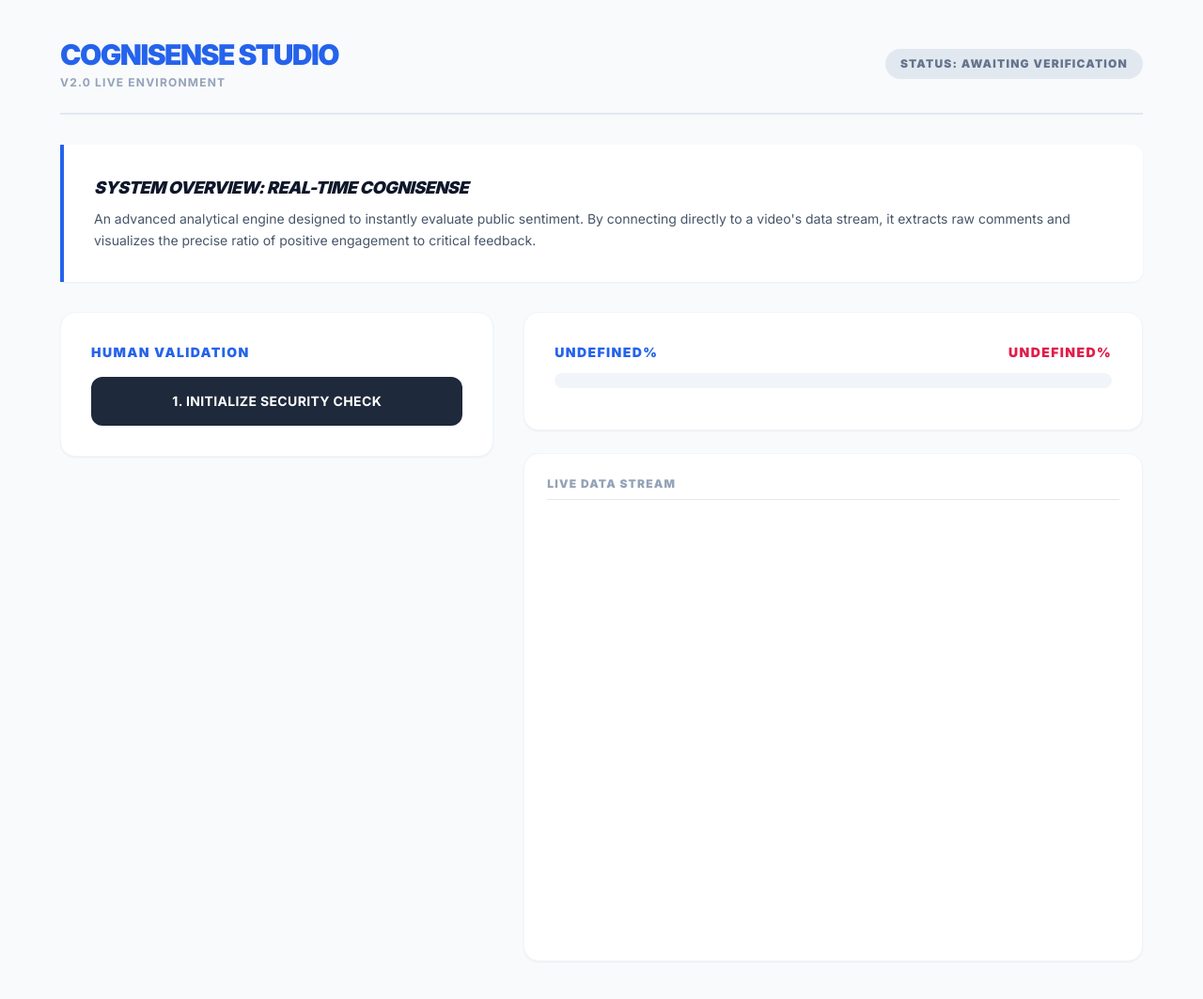
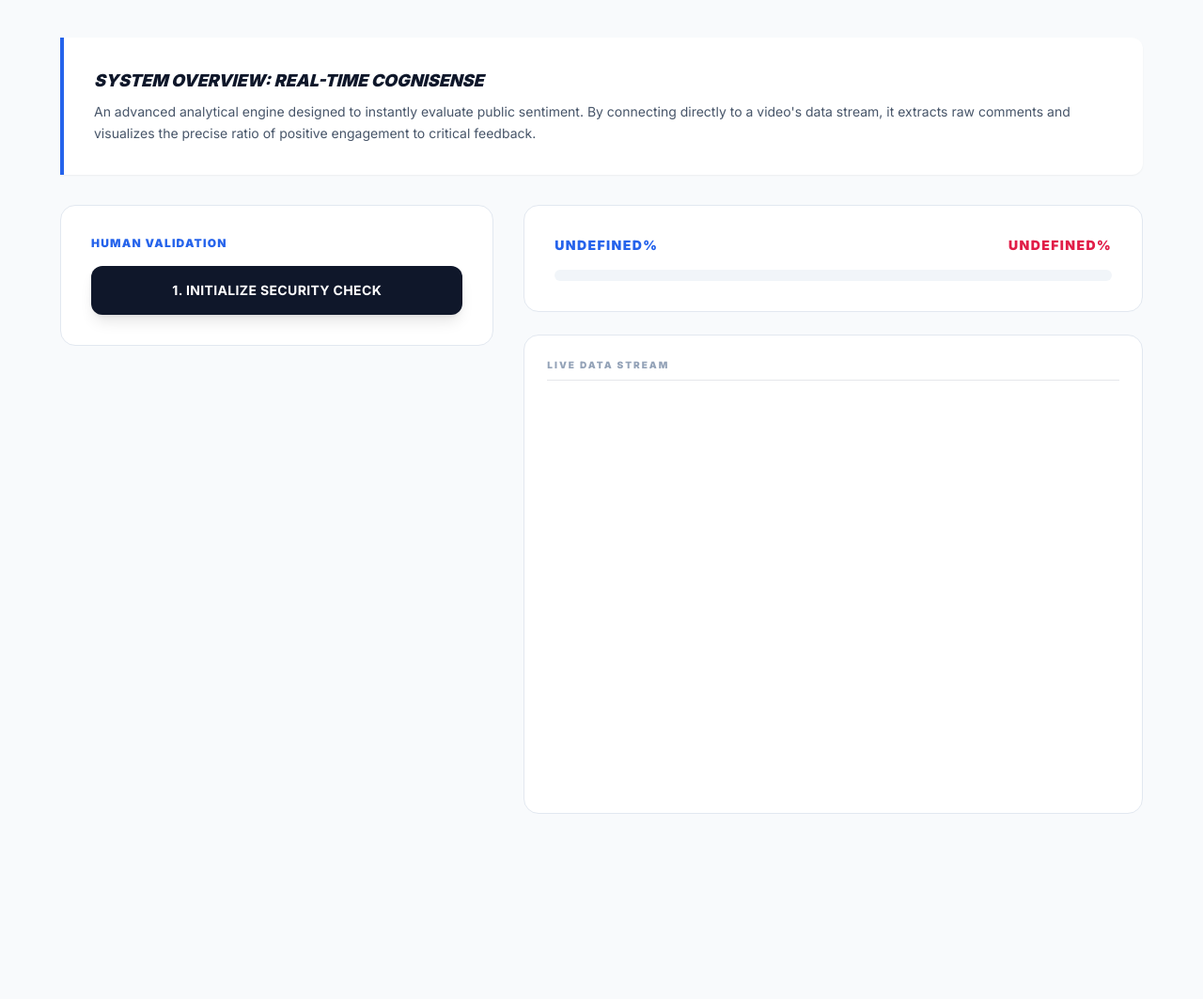
Before and after one commit to MrinalDashora/Real_Time_Analyzer, a Flask app: page / in a window 1280 px wide. Shown: the whole page at 94% size. After the commit the page ends 866 px from the top, so only its background shows below. Run offline with Flask 3, Linux system fonts and the light colour scheme; some libraries are stand-ins or nearby versions.

Commit message:
Final smart UI and real-time auto-fill

```diff
--- a/app.py
+++ b/app.py
@@ -8,11 +8,11 @@ load_dotenv()
 
 app = Flask(__name__)
 
-# Securely get API Key from Environment
+# Fetch API Key from Render Environment
 YOUTUBE_API_KEY = os.getenv("YOUTUBE_API_KEY")
 youtube = build('youtube', 'v3', developerKey=YOUTUBE_API_KEY)
 
-def extract_video_id(url):
+def extract_id(url):
     pattern = r'(?:v=|\/)([0-9A-Za-z_-]{11}).*'
     match = re.search(pattern, url)
     return match.group(1) if match else None
@@ -24,80 +24,48 @@ def index():
 @app.route('/get_metadata', methods=['POST'])
 def get_metadata():
     data = request.json
-    video_url = data.get('url')
-    video_id = extract_video_id(video_url)
-
-    if not video_id:
+    vid_id = extract_id(data.get('url'))
+    if not vid_id:
         return jsonify({"error": "Invalid URL"}), 400
-
     try:
-        request_api = youtube.videos().list(part="snippet,statistics", id=video_id)
-        response = request_api.execute()
-
-        if not response['items']:
-            return jsonify({"error": "Video not found"}), 404
-
-        stats = response['items'][0]['statistics']
-        snippet = response['items'][0]['snippet']
-
-        return jsonify({
-            "commentCount": stats.get('commentCount', 0),
-            "title": snippet.get('title'),
-            "thumbnail": snippet['thumbnails']['high']['url']
-        })
-    except Exception as e:
-        return jsonify({"error": str(e)}), 500
+        res = youtube.videos().list(part="statistics", id=vid_id).execute()
+        count = res['items'][0]['statistics'].get('commentCount', 0)
+        return jsonify({"commentCount": count})
+    except:
+        return jsonify({"error": "Fetch failed"}), 500
 
 @app.route('/analyze', methods=['POST'])
 def analyze():
     data = request.json
-    video_url = data.get('url')
-    max_results = data.get('max_results', 50)
-    video_id = extract_video_id(video_url)
-
-    if not video_id:
-        return jsonify({"error": "Invalid YouTube URL"}), 400
+    vid_id = extract_id(data.get('url'))
+    limit = int(data.get('max_results', 50))
 
     try:
-        # Fetch Video Metadata
-        video_response = youtube.videos().list(part="snippet", id=video_id).execute()
-        title = video_response['items'][0]['snippet']['title']
-        thumbnail = video_response['items'][0]['snippet']['thumbnails']['high']['url']
+        comments = []
+        token = None
+        while len(comments) < limit:
+            res = youtube.commentThreads().list(
+                part="snippet", videoId=vid_id,
+                maxResults=min(100, limit - len(comments)),
+                pageToken=token
+            ).execute()
 
-        # Fetch Comments
-        comments = []
-        next_page_token = None
+            for item in res['items']:
+                txt = item['snippet']['topLevelComment']['snippet']['textDisplay']
+                # Improved sentiment check
+                pos_list = ['good', 'great', 'love', 'nice', 'best', 'amazing', 'excellent', 'wow']
+                sentiment = 'Positive' if any(w in txt.lower() for w in pos_list) else 'Negative'
+                comments.append({'text': txt, 'sentiment': sentiment})
 
-        while len(comments) < max_results:
-            request_api = youtube.commentThreads().list(
-                part="snippet",
-                videoId=video_id,
-                maxResults=min(100, max_results - len(comments)),
-                pageToken=next_page_token
-            )
-            response = request_api.execute()
+            token = res.get('nextPageToken')
+            if not token: break
 
-            for item in response['items']:
-                comment = item['snippet']['topLevelComment']['snippet']['textDisplay']
-                # Simple Sentiment Logic
-                pos_words = ['good', 'great', 'awesome', 'amazing', 'love', 'best', 'nice']
-                sentiment = 'Positive' if any(word in comment.lower() for word in pos_words) else 'Negative'
-                comments.append({'text': comment, 'sentiment': sentiment})
+        pos = sum(1 for c in comments if c.sentiment == 'Positive')
+        total = len(comments)
+        p_per = round((pos/total)*100, 1) if total > 0 else 0
+        n_per = round(100 - p_per, 1) if total > 0 else 0
 
-            next_page_token = response.get('nextPageToken')
-            if not next_page_token:
-                break
-
-        pos_count = sum(1 for c in comments if c.sentiment == 'Positive')
-        neg_count = len(comments) - pos_count
-
-        return jsonify({
-            "title": title,
-            "thumbnail": thumbnail,
-            "comments": comments,
-            "positive_percentage": round((pos_count/len(comments))*100, 1) if comments else 0,
-            "negative_percentage": round((neg_count/len(comments))*100, 1) if comments else 0
-        })
+        return jsonify({"comments": comments, "p_per": p_per, "n_per": n_per})
     except Exception as e:
         return jsonify({"error": str(e)}), 500
 
--- a/templates/index.html
+++ b/templates/index.html
@@ -3,34 +3,23 @@
 <head>
     <meta charset="UTF-8">
     <meta name="viewport" content="width=device-width, initial-scale=1.0">
-    <title>Real-Time CogniSense</title>
+    <title>CogniSense Studio</title>
     <script src="https://cdn.tailwindcss.com"></script>
     <link href="https://fonts.googleapis.com/css2?family=Inter:wght@400;700;900&display=swap" rel="stylesheet">
     <style>
-        body { font-family: 'Inter', sans-serif; }
-        .glass { background: #ffffff; border-radius: 1rem; }
-        .input-glass { background: #f0f4f8; border-radius: 0.75rem; border: none; outline: none; }
-        .input-glass:focus { box-shadow: 0 0 0 2px #2563eb; }
-        ::-webkit-scrollbar { width: 6px; }
-        ::-webkit-scrollbar-track { background: transparent; }
+        body { font-family: 'Inter', sans-serif; background-color: #f8fafc; }
+        .glass { background: white; border-radius: 1rem; border: 1px solid #e2e8f0; }
+        .input-glass { background: #f1f5f9; border-radius: 0.75rem; border: none; outline: none; }
+        .input-glass:focus { ring: 2px solid #2563eb; }
+        ::-webkit-scrollbar { width: 5px; }
         ::-webkit-scrollbar-thumb { background: #cbd5e1; border-radius: 10px; }
     </style>
 </head>
-<body class="bg-slate-50 text-slate-800 min-h-screen p-6 md:p-10">
+<body class="p-6 md:p-10">
 
     <div class="max-w-6xl mx-auto space-y-8">
-        <header class="flex justify-between items-center pb-6 border-b-2 border-slate-200">
-            <div>
-                <h1 class="text-3xl font-black tracking-tighter text-blue-600 uppercase">CogniSense Studio</h1>
-                <p class="text-xs font-bold text-slate-400 tracking-widest mt-1">V2.0 LIVE ENVIRONMENT</p>
-            </div>
-            <div id="authStatus" class="px-4 py-2 bg-slate-200 text-slate-500 text-xs font-black rounded-full uppercase tracking-widest">
-                Status: Awaiting Verification
-            </div>
-        </header>
-
-        <div class="bg-white p-8 shadow-sm border-l-4 border-blue-600 rounded-r-xl">
-            <h2 class="text-lg font-black uppercase text-slate-900 mb-2 tracking-tight italic">System Overview: Real-Time CogniSense</h2>
+        <div class="bg-white p-8 border-l-4 border-blue-600 rounded-r-xl shadow-sm">
+            <h2 class="text-lg font-black uppercase italic text-slate-900 mb-2">System Overview: Real-Time CogniSense</h2>
             <p class="text-sm text-slate-600 leading-relaxed font-medium">
                 An advanced analytical engine designed to instantly evaluate public sentiment. By connecting directly to a video's data stream, it extracts raw comments and visualizes the precise ratio of positive engagement to critical feedback.
             </p>
@@ -38,116 +27,118 @@
 
         <div class="grid grid-cols-1 lg:grid-cols-12 gap-8">
             <div class="lg:col-span-5 space-y-6">
-                <div id="authPanel" class="glass p-8 shadow-sm border border-slate-100">
-                    <h3 class="text-sm font-black text-blue-600 mb-4 uppercase tracking-widest">Human Validation</h3>
+                <div id="authPanel" class="glass p-8">
+                    <h3 class="text-xs font-black text-blue-600 mb-4 uppercase tracking-widest">Human Validation</h3>
                     <div class="space-y-4">
-                        <button onclick="generateOTP()" class="w-full bg-[#1e293b] hover:bg-slate-900 text-white font-bold py-4 px-4 rounded-xl transition-all text-sm uppercase tracking-wide">1. INITIALIZE SECURITY CHECK</button>
-                        <div id="otpDisplay" class="hidden text-center p-3 bg-slate-100 rounded-xl font-mono text-lg font-bold tracking-widest text-slate-700"></div>
-                        <input type="text" id="otpInput" placeholder="ENTER CAPTCHA CODE" class="w-full input-glass p-4 text-center font-black uppercase hidden">
-                        <button id="verifyBtn" onclick="verifyOTP()" class="hidden w-full bg-blue-600 hover:bg-blue-700 text-white font-bold py-4 px-4 rounded-xl transition-all text-sm uppercase">2. VERIFY HUMAN IDENTITY</button>
+                        <button onclick="genOTP()" class="w-full bg-[#0f172a] text-white font-bold py-4 rounded-xl uppercase text-sm tracking-wide shadow-lg hover:bg-slate-800 transition-all">1. Initialize Security Check</button>
+                        <div id="otpBox" class="hidden text-center p-3 bg-slate-100 rounded-xl font-mono text-xl font-bold text-slate-700 tracking-widest"></div>
+                        <input type="text" id="otpIn" placeholder="ENTER CAPTCHA" class="w-full input-glass p-4 text-center font-black hidden">
+                        <button id="vBtn" onclick="verify()" class="hidden w-full bg-blue-600 text-white font-bold py-4 rounded-xl uppercase text-sm">2. Verify Identity</button>
                     </div>
                 </div>
 
-                <div id="controlPanel" class="hidden glass p-8 shadow-sm border border-slate-100 space-y-6">
+                <div id="mainPanel" class="hidden glass p-8 space-y-6">
                     <div>
                         <label class="block text-xs font-black text-blue-600 mb-2 uppercase tracking-widest">Video Source URL</label>
-                        <input type="text" id="videoUrl" oninput="fetchCommentCount()" placeholder="https://youtube.com/watch?v=..." class="w-full input-glass p-4 text-sm font-medium text-slate-700">
+                        <input type="text" id="url" oninput="getMeta()" placeholder="https://youtube.com/watch?v=..." class="w-full input-glass p-4 text-sm font-medium">
                     </div>
                     <div>
                         <label class="block text-xs font-black text-blue-600 mb-2 uppercase tracking-widest">No. of Comments</label>
-                        <input type="number" id="depth" placeholder="e.g. 50" class="w-full input-glass p-4 text-xl font-black text-slate-900">
+                        <input type="number" id="count" placeholder="e.g. 50" class="w-full input-glass p-4 text-xl font-black">
                     </div>
-                    <button onclick="startAnalysis()" id="analyzeBtn" class="w-full bg-blue-600 hover:bg-blue-700 text-white font-black py-4 px-4 rounded-xl transition-all uppercase tracking-widest">Analyze</button>
+                    <button onclick="start()" id="go" class="w-full bg-blue-600 text-white font-black py-4 rounded-xl uppercase tracking-widest shadow-xl shadow-blue-100 hover:bg-blue-700 transition-all">Analyze</button>
                 </div>
             </div>
 
-            <div class="lg:col-span-7">
-                <div id="dataUI" class="space-y-6">
-                    <div class="glass p-8 shadow-sm border border-slate-100 relative overflow-hidden">
-                        <div class="flex justify-between mb-3 text-sm font-black uppercase tracking-widest">
-                            <span class="text-blue-600" id="pT">UNDEFINED%</span>
-                            <span class="text-rose-600" id="nT">UNDEFINED%</span>
-                        </div>
-                        <div class="w-full h-4 bg-slate-100 rounded-full overflow-hidden flex mb-3">
-                            <div id="pB" class="h-full bg-blue-600 transition-all duration-1000" style="width: 0%"></div>
-                            <div id="nB" class="h-full bg-rose-500 transition-all duration-1000" style="width: 0%"></div>
-                        </div>
+            <div class="lg:col-span-7 space-y-6">
+                <div class="glass p-8">
+                    <div class="flex justify-between mb-4 text-sm font-black uppercase tracking-widest">
+                        <span id="pLabel" class="text-blue-600">UNDEFINED%</span>
+                        <span id="nLabel" class="text-rose-600">UNDEFINED%</span>
                     </div>
-                    <div class="glass p-6 shadow-sm border border-slate-100">
-                        <h3 class="text-xs font-black text-slate-400 mb-4 uppercase tracking-widest border-b pb-2">Live Data Stream</h3>
-                        <div id="fd" class="space-y-3 h-[450px] overflow-y-auto pr-2"></div>
+                    <div class="w-full h-3 bg-slate-100 rounded-full overflow-hidden flex">
+                        <div id="pFill" class="h-full bg-blue-600 transition-all duration-1000" style="width: 0%"></div>
+                        <div id="nFill" class="h-full bg-rose-500 transition-all duration-1000" style="width: 0%"></div>
                     </div>
+                </div>
+
+                <div class="glass p-6">
+                    <h3 class="text-[10px] font-black text-slate-400 mb-4 uppercase tracking-[0.2em] border-b pb-2">Live Data Stream</h3>
+                    <div id="feed" class="space-y-3 h-[420px] overflow-y-auto pr-2"></div>
                 </div>
             </div>
         </div>
     </div>
 
     <script>
-        let currentOTP = "";
+        let secret = "";
 
-        async function fetchCommentCount() {
-            const url = document.getElementById('videoUrl').value;
-            const countInput = document.getElementById('depth');
-            if (!url) { countInput.value = ""; return; }
+        // Real-time Metadata Fetch (Auto-fill No. of Comments)
+        async function getMeta() {
+            const link = document.getElementById('url').value;
+            if(!link) { document.getElementById('count').value = ""; return; }
+            try {
+                const r = await fetch('/get_metadata', {
+                    method: 'POST',
+                    headers: {'Content-Type': 'application/json'},
+                    body: JSON.stringify({url: link})
+                });
+                const d = await r.json();
+                if(d.commentCount) document.getElementById('count').value = d.commentCount;
+            } catch(e) {}
+        }
+
+        // Verification Logic
+        function genOTP() {
+            secret = Math.floor(100000 + Math.random() * 900000).toString();
+            document.getElementById('otpBox').innerText = secret;
+            document.getElementById('otpBox').classList.remove('hidden');
+            document.getElementById('otpIn').classList.remove('hidden');
+            document.getElementById('vBtn').classList.remove('hidden');
+        }
+
+        function verify() {
+            if(document.getElementById('otpIn').value === secret) {
+                document.getElementById('authPanel').classList.add('hidden');
+                document.getElementById('mainPanel').classList.remove('hidden');
+            } else { alert("Verification Failed"); }
+        }
+
+        // Final Analysis Trigger
+        async function start() {
+            const link = document.getElementById('url').value;
+            const amt = document.getElementById('count').value;
+            if(!link) return;
+
+            const btn = document.getElementById('go');
+            btn.innerText = "PROCESSING...";
+            btn.disabled = true;
 
             try {
-                const response = await fetch('/get_metadata', {
+                const r = await fetch('/analyze', {
                     method: 'POST',
-                    headers: { 'Content-Type': 'application/json' },
-                    body: JSON.stringify({ url: url })
+                    headers: {'Content-Type': 'application/json'},
+                    body: JSON.stringify({url: link, max_results: amt})
                 });
-                const data = await response.json();
-                if (data.commentCount) { countInput.value = data.commentCount; }
-            } catch (err) { console.log("Validating URL..."); }
-        }
+                const d = await r.json();
 
-        function generateOTP() {
-            currentOTP = Math.floor(100000 + Math.random() * 900000).toString();
-            document.getElementById('otpDisplay').innerText = currentOTP;
-            document.getElementById('otpDisplay').classList.remove('hidden');
-            document.getElementById('otpInput').classList.remove('hidden');
-            document.getElementById('verifyBtn').classList.remove('hidden');
-        }
+                // Switch UNDEFINED% to real data
+                document.getElementById('pLabel').innerText = d.p_per + "%";
+                document.getElementById('nLabel').innerText = d.n_per + "%";
+                document.getElementById('pFill').style.width = d.p_per + "%";
+                document.getElementById('nFill').style.width = d.n_per + "%";
 
-        function verifyOTP() {
-            if(document.getElementById('otpInput').value === currentOTP) {
-                document.getElementById('authPanel').classList.add('hidden');
-                document.getElementById('controlPanel').classList.remove('hidden');
-                document.getElementById('authStatus').innerText = "Status: Verified Human";
-            } else { alert("Verification Failed."); }
-        }
-
-        async function startAnalysis() {
-            const url = document.getElementById('videoUrl').value;
-            const depth = document.getElementById('depth').value;
-            if(!url) return;
-
-            const btn = document.getElementById('analyzeBtn');
-            btn.innerText = "ANALYZING...";
-
-            try {
-                const response = await fetch('/analyze', {
-                    method: 'POST',
-                    headers: { 'Content-Type': 'application/json' },
-                    body: JSON.stringify({ url: url, max_results: parseInt(depth) })
+                const list = document.getElementById('feed');
+                list.innerHTML = '';
+                d.comments.forEach(c => {
+                    const row = document.createElement('div');
+                    row.className = `p-3 text-xs font-medium rounded-lg border-l-4 ${c.sentiment === 'Positive' ? 'bg-blue-50 border-blue-500 text-blue-700' : 'bg-rose-50 border-rose-500 text-rose-700'}`;
+                    row.innerText = c.text;
+                    list.appendChild(row);
                 });
-                const data = await response.json();
-
-                document.getElementById('pT').innerText = data.positive_percentage + '%';
-                document.getElementById('nT').innerText = data.negative_percentage + '%';
-                document.getElementById('pB').style.width = data.positive_percentage + '%';
-                document.getElementById('nB').style.width = data.negative_percentage + '%';
-
-                const feed = document.getElementById('fd');
-                feed.innerHTML = '';
-                data.comments.forEach(c => {
-                    const el = document.createElement('div');
-                    el.className = `p-3 text-sm rounded-md border-l-2 ${c.sentiment === 'Positive' ? 'bg-blue-50 border-blue-500' : 'bg-rose-50 border-rose-500'}`;
-                    el.innerText = c.text;
-                    feed.appendChild(el);
-                });
-            } catch (err) { console.error(err); }
+            } catch(e) { alert("Analysis Error"); }
             btn.innerText = "ANALYZE";
+            btn.disabled = false;
         }
     </script>
 </body>
```
